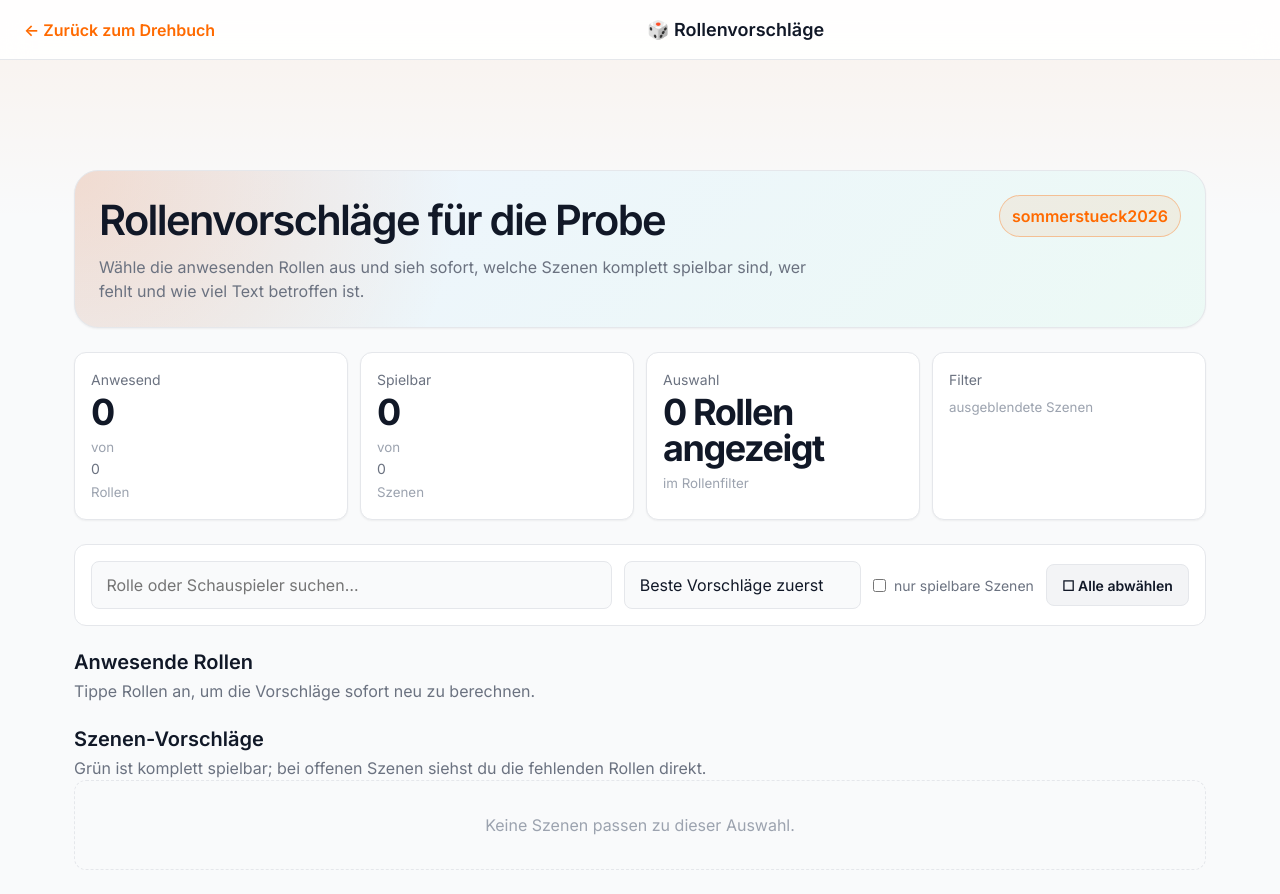
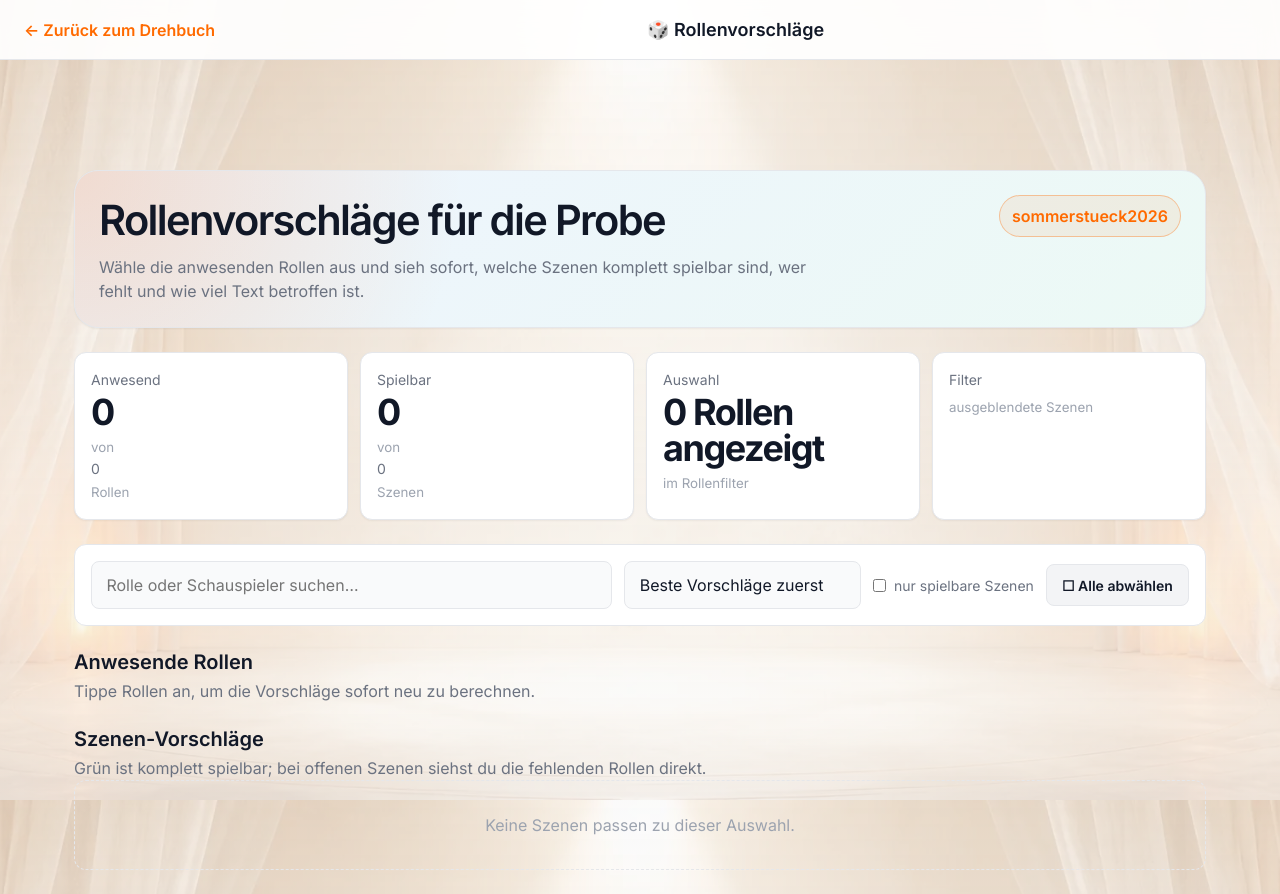
Before and after one commit to Kolpingtheater-Ramsen/Skript, a Flask app: page /suggestor.html in a window 1280 px wide. Run offline with Flask 3, Linux system fonts and the light colour scheme; some libraries are stand-ins or nearby versions.

Commit message:
Add theatrical theme backgrounds

```diff
--- a/static/css/styles.css
+++ b/static/css/styles.css
@@ -717,9 +717,92 @@ html {
 }
 
 body {
-  background:
-    linear-gradient(180deg, rgba(255, 106, 0, 0.06), transparent 220px),
-    var(--color-background);
+  --theme-background-image: url('/static/assets/theme-backgrounds/background-light.webp?v=theater-v2');
+  --theme-background-overlay: linear-gradient(
+    180deg,
+    rgba(249, 250, 251, 0.58),
+    rgba(249, 250, 251, 0.78)
+  );
+  --layer-shell: color-mix(in srgb, var(--color-surface) 78%, transparent);
+  --layer-panel: color-mix(in srgb, var(--color-surface) 62%, transparent);
+  --layer-row: color-mix(in srgb, var(--color-surface) 54%, transparent);
+  --layer-chrome: color-mix(in srgb, var(--color-surface) 88%, transparent);
+  background-color: var(--color-background);
+  background-image: var(--theme-background-overlay), var(--theme-background-image);
+  background-position: center top;
+  background-repeat: no-repeat;
+  background-size: cover;
+  background-attachment: fixed;
+}
+
+/* Translucent surface hierarchy keeps the themed artwork visible without
+   letting it compete with the script text. */
+body .script-container,
+body.dark-mode .script-container,
+body.pink-mode .script-container {
+  background-color: var(--layer-shell);
+  -webkit-backdrop-filter: blur(14px) saturate(0.9);
+  backdrop-filter: blur(14px) saturate(0.9);
+}
+
+body .toc,
+body.dark-mode .toc,
+body.pink-mode .toc,
+body .scene-summary,
+body.dark-mode .scene-summary,
+body.pink-mode .scene-summary,
+body .card,
+body.dark-mode .card,
+body.pink-mode .card {
+  background-color: var(--layer-panel);
+  -webkit-backdrop-filter: blur(8px);
+  backdrop-filter: blur(8px);
+}
+
+body .scene-overview,
+body.dark-mode .scene-overview,
+body.pink-mode .scene-overview {
+  background-color: color-mix(in srgb, var(--color-primary-light) 56%, transparent);
+  -webkit-backdrop-filter: blur(8px);
+  backdrop-filter: blur(8px);
+}
+
+body .script-line:not(.instruction):not(.technical):not(.lighting):not(.audio):not(.props):not(.microphone):not(.highlighted):not(.marked-line),
+body.dark-mode .script-line:not(.instruction):not(.technical):not(.lighting):not(.audio):not(.props):not(.microphone):not(.highlighted):not(.marked-line),
+body.pink-mode .script-line:not(.instruction):not(.technical):not(.lighting):not(.audio):not(.props):not(.microphone):not(.highlighted):not(.marked-line) {
+  background-color: var(--layer-row);
+}
+
+body .bottom-nav,
+body.dark-mode .bottom-nav,
+body.pink-mode .bottom-nav,
+body .sidebar,
+body.dark-mode .sidebar,
+body.pink-mode .sidebar,
+body .sidebar-header,
+body.dark-mode .sidebar-header,
+body.pink-mode .sidebar-header,
+body .modal,
+body.dark-mode .modal,
+body.pink-mode .modal {
+  background-color: var(--layer-chrome);
+  -webkit-backdrop-filter: blur(16px) saturate(0.9);
+  backdrop-filter: blur(16px) saturate(0.9);
+}
+
+.nav-bar,
+body.dark-mode .nav-bar {
+  background-color: rgba(15, 15, 16, 0.78);
+}
+
+body.pink-mode .nav-bar {
+  background-color: var(--layer-chrome);
+}
+
+@media (max-width: 768px), (prefers-reduced-motion: reduce) {
+  body {
+    background-attachment: scroll;
+  }
 }
 
 .nav-bar {
--- a/static/css/themes.css
+++ b/static/css/themes.css
@@ -7,6 +7,12 @@
    ============================================ */
 
 body.dark-mode {
+  --theme-background-image: url('/static/assets/theme-backgrounds/background-dark.webp?v=theater-v2');
+  --theme-background-overlay: linear-gradient(
+    180deg,
+    rgba(15, 15, 16, 0.58),
+    rgba(15, 15, 16, 0.76)
+  );
   --color-background: #0F0F10;
   --color-surface: #18181A;
   --color-text: #F3F3F3;
@@ -354,6 +360,12 @@ body.dark-mode.is-director::before {
    ============================================ */
 
 body.pink-mode {
+  --theme-background-image: url('/static/assets/theme-backgrounds/background-pink.webp?v=theater-v2');
+  --theme-background-overlay: linear-gradient(
+    180deg,
+    rgba(253, 242, 248, 0.58),
+    rgba(253, 242, 248, 0.8)
+  );
   /* AA contrast: accent text >= 5.14:1; interactive borders >= 3.07:1. */
   --color-primary: #be185d;
   --color-primary-hover: #9d174d;
--- a/sw.js
+++ b/sw.js
@@ -31,6 +31,9 @@ const ASSETS_TO_CACHE = [
   '/static/js/runtime.js',
   '/static/data/plays.json',
   '/static/assets/logo.png',
+  '/static/assets/theme-backgrounds/background-light.webp?v=theater-v2',
+  '/static/assets/theme-backgrounds/background-dark.webp?v=theater-v2',
+  '/static/assets/theme-backgrounds/background-pink.webp?v=theater-v2',
   '/manifest.json',
 ];
 
```
Also changed, not shown: static/assets/theme-backgrounds/background-dark.webp (added), static/assets/theme-backgrounds/background-light.webp (added), static/assets/theme-backgrounds/background-pink.webp (added).
